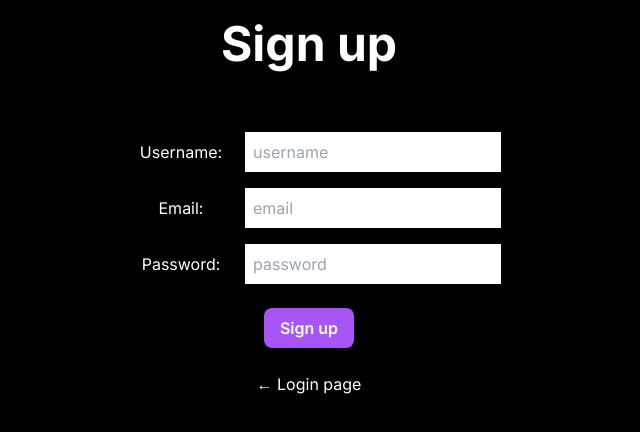
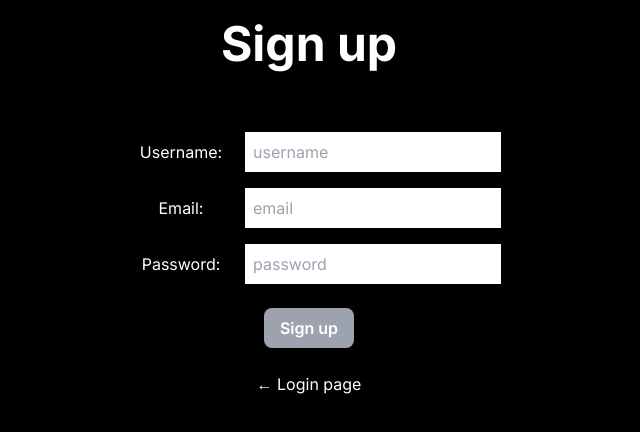
Before and after one commit to DragonDagger/next-auth-app, a Next.js app in the folder my-app/: page /signup in a window 1280 px wide. Shown: the top 432 px of the page, without its empty margins (331-971 px from the left). Built offline with nearby package versions, Linux system fonts and the light colour scheme.

Commit message:
add conditional behavior to signup button

```diff
--- a/my-app/app/signup/page.tsx
+++ b/my-app/app/signup/page.tsx
@@ -1,15 +1,29 @@
 "use client";
 
 import React from "react";
-import { useState } from "react";
+import { useState, useEffect } from "react";
 import Link from "next/link";
 import { useRouter } from "next/navigation";
 import { axios } from "axios";
 
 function Signup() {
+  const router = useRouter();
   const [user, setUser] = useState({ email: "", password: "", username: "" });
+  const [buttonToggle, setButtonToggle] = useState(false);
 
   const onSignup = async () => {};
+
+  useEffect(() => {
+    if (
+      user.email.length > 0 &&
+      user.username.length > 0 &&
+      user.password.length > 0
+    ) {
+      setButtonToggle(true);
+    } else {
+      setButtonToggle(false);
+    }
+  }, [user]);
 
   return (
     <div className="text-center">
@@ -56,7 +70,14 @@ function Signup() {
           />
         </div>
       </div>
-      <button className="px-4 py-2 bg-purple-500 hover:bg-purple-600 text-white font-semibold rounded-lg shadow-md mt-6 mb-6">
+      <button
+        className={`${
+          buttonToggle
+            ? "bg-yellow-500 hover:bg-yellow-600"
+            : "bg-gray-400 pointer-events-none"
+        } px-4 py-2 text-white font-semibold rounded-lg shadow-md mt-6 mb-6`}
+        disabled={!buttonToggle}
+      >
         Sign up
       </button>
       <br />
```
